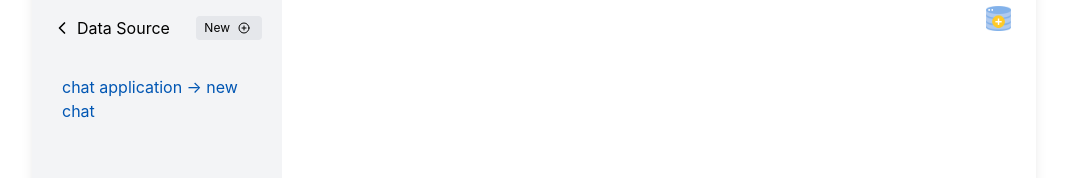
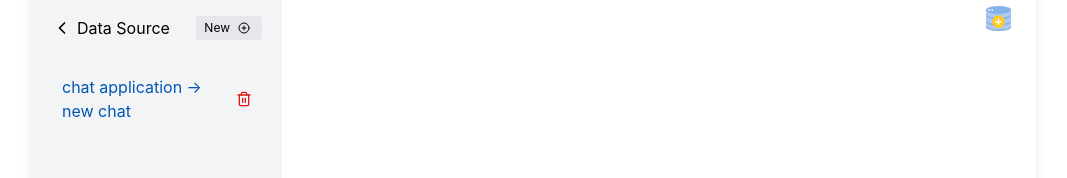
Before and after one commit to amansidhu533/Graph, a React (Create React App) app: page / in a window 1280 px wide. Both pictures are taken after a click on the button "New". Shown: the part 122-300 px from the top of the page, without its empty margins (106-1173 px from the left). Built offline with nearby package versions, Linux system fonts and the light colour scheme.

Commit message:
Delete chat option

```diff
--- a/src/assets/css/style.css
+++ b/src/assets/css/style.css
@@ -527,8 +527,15 @@ input[type="text"] {
   padding: 5px 10px;
   text-transform: lowercase;
   transition: all 0.5s ease-in-out;
+  display: flex;
+  justify-content: space-between;
 }
-
+.uploaded-files-list ul li button {
+  margin: 0;
+  padding: 0;
+  background: transparent;
+  color: #e31919;
+}
 .dark-mode .uploaded-files-list ul li {
   color: #fff;
 }
--- a/src/components/ChatWindow.js
+++ b/src/components/ChatWindow.js
@@ -33,6 +33,19 @@ function ChatWindow() {
       setSelectedFileName(savedFileName);
     }
   }, []);
+  const handleDeleteChat = (fileNameToDelete) => {
+    const updatedFiles = uploadedFiles.filter(
+      (file) => file.fileName !== fileNameToDelete
+    );
+    setUploadedFiles(updatedFiles);
+    localStorage.setItem("uploadedFiles", JSON.stringify(updatedFiles));
+
+    if (fileNameToDelete === selectedFileName) {
+      setFileData(null);
+      setQueries([]);
+      setSelectedFileName("Chat Application");
+    }
+  };
 
   useEffect(() => {
     const savedFiles = JSON.parse(localStorage.getItem("uploadedFiles")) || [];
@@ -97,7 +110,7 @@ function ChatWindow() {
 
   // Handle file selection (existing chat)
   const handleFileClick = (data, queries, fileName) => {
-    setPreviousChatContext({ fileData, queries, selectedFileName });
+    setPreviousChatContext({ fileData: data, queries, selectedFileName: fileName });
 
     const selectedQueries = queries || [];
     const selectedData = data || null;
@@ -106,8 +119,7 @@ function ChatWindow() {
     setQueries(selectedQueries);
     setSelectedFileName(fileName);
 
-    setShowChatActions(false);
-    setIsNewChat(false);
+    setIsNewChat(false); // If we're selecting a file, we're not creating a new chat
   };
 
   // Handle new chat creation
@@ -191,8 +203,9 @@ function ChatWindow() {
         <div className="main-content">
           <Sidebar
             uploadedFiles={uploadedFiles}
-            onFileClick={handleFileClick} // Ensure this is passed correctly
+            onFileClick={handleFileClick}
             onNewChatClick={handleNewChatClick}
+            onDeleteChat={handleDeleteChat}
           />
 
           <div className="chat-window">
--- a/src/components/Sidebar.js
+++ b/src/components/Sidebar.js
@@ -1,19 +1,17 @@
 import React, { useState, useEffect } from "react";
-import { ChevronRight, ChevronLeft, PlusCircle } from "lucide-react";
+import { ChevronRight, ChevronLeft, PlusCircle, Trash2 } from "lucide-react"; // Import Trash Icon
 
-function Sidebar({ uploadedFiles, onFileClick, onNewChatClick }) {
+function Sidebar({ uploadedFiles, onFileClick, onNewChatClick, onDeleteChat }) {
   const [collapsed, setCollapsed] = useState(false);
   const [selectedFileIndex, setSelectedFileIndex] = useState(null);
 
   useEffect(() => {
-    // Instead of setting files from localStorage, just use uploadedFiles
     setSelectedFileIndex(null); // Reset the selected file index
   }, [uploadedFiles]);
 
   const handleFileClick = (file, index) => {
     setSelectedFileIndex(index);
     localStorage.setItem("selectedFileName", file.fileName);
-    // Ensure that we're passing the correct attributes
     onFileClick(file.data, file.queries, file.fileName);
   };
 
@@ -21,6 +19,11 @@ function Sidebar({ uploadedFiles, onFileClick, onNewChatClick }) {
     setSelectedFileIndex(null); // Deselect any file
     localStorage.removeItem("selectedFileName"); // Clear saved file
     onNewChatClick(); // Trigger the function to link the previous chat context
+  };
+
+  const handleDeleteClick = (fileName, event) => {
+    event.stopPropagation(); // Prevents triggering file click when deleting
+    onDeleteChat(fileName); // Call the delete handler passed from parent
   };
 
   return (
@@ -49,10 +52,16 @@ function Sidebar({ uploadedFiles, onFileClick, onNewChatClick }) {
             {uploadedFiles.map((file, index) => (
               <li
                 key={index}
-                onClick={() => handleFileClick(file, index)} // Ensure proper parameters are passed
+                onClick={() => handleFileClick(file, index)}
                 className={selectedFileIndex === index ? "selected" : ""}
               >
-                {file.fileName}
+                <span>{file.fileName}</span>
+                <button
+                  onClick={(event) => handleDeleteClick(file.fileName, event)}
+                  className="delete-btn ml-2"
+                >
+                  <Trash2 size={16} />
+                </button>
               </li>
             ))}
           </ul>
```
